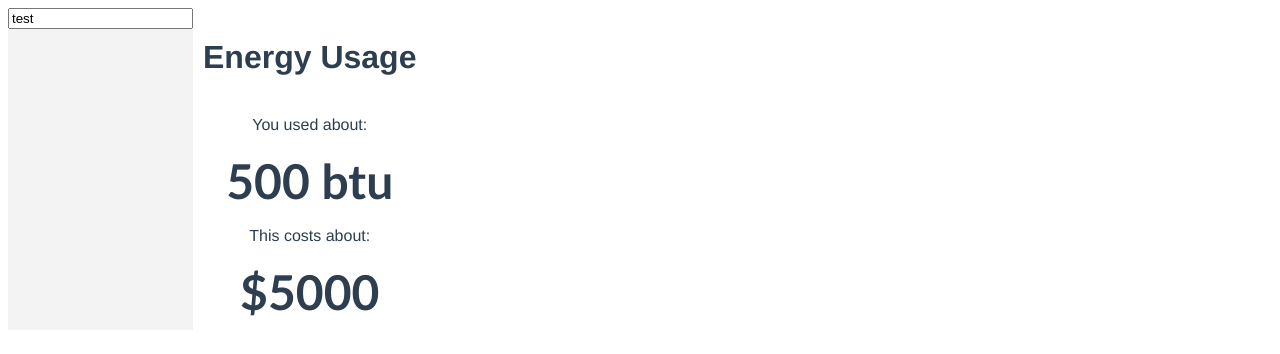
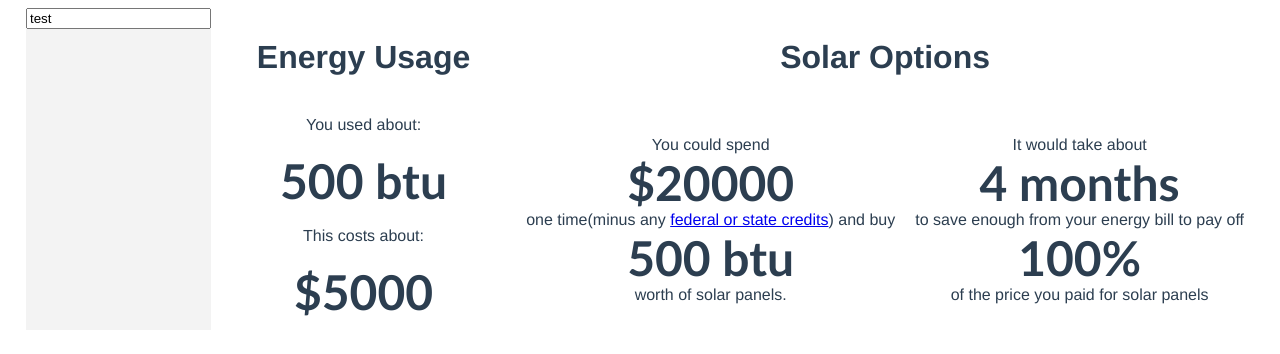
Before and after one commit to Vec-Tors/energy-frontend, a Vue app: page / in a window 1280 px wide. Shown: the top 354 px of the page. Built offline with nearby package versions, Linux system fonts and the light colour scheme.

Commit message:
solarOptions box done

```diff
--- a/src/App.vue
+++ b/src/App.vue
@@ -2,18 +2,20 @@
   <div id="app">
     <inputBox/>
     <energyUsageBox ppe="10" energy="500" units="btu"/>
+    <solarOptions ppe="10" energy="500" units="btu" pps="40"/>
   </div>
 </template>
 
 <script>
 import inputBox from './components/inputBox.vue'
 import energyUsageBox from './components/energyUsageBox.vue'
-
+import solarOptions from './components/solarOptions.vue'
 export default {
   name: 'App',
   components: {
     inputBox,
-    energyUsageBox
+    energyUsageBox,
+    solarOptions
   }
 }
 </script>
@@ -29,6 +31,7 @@ body{
   color: #2c3e50;
   display:flex;
   flex-wrap: wrap;
+  justify-content: space-around;
 
 }
 </style>
--- a/src/components/solarOptions.vue
+++ b/src/components/solarOptions.vue
@@ -1,7 +1,23 @@
 <template>
   <div id="main">
-    <span id="title"><h1>Solar Options</h1></span><br>
+    <h1 id="title">Solar Options</h1><br>
+    <div id="container">
+    <div id="flexItem">
+    <span class="secondBox">You could spend</span><br>
+    <span class="dataBox">${{energy*pps}}</span><br>
+    <span class="secondBox">one time(minus any <a href="https://www.energy.gov/eere/solar/homeowners-guide-federal-tax-credit-solar-photovoltaics">federal or state credits</a>) and buy</span><br>
+    <span class="dataBox">{{energy}} {{units}}</span><br>
+    <span class="secondBox">worth of solar panels. </span>
+    </div>
 
+    <div id="flexItem">
+    <span class="secondBox">It would take about</span><br>
+    <span class="dataBox">{{Math.round(energy*pps/(energy*ppe))}} months</span><br>
+    <span class="secondBox">to save enough from your energy bill to pay off</span><br>
+    <span class="dataBox">100%</span><br>
+    <span class="secondBox">of the price you paid for solar panels</span>
+    </div>
+    </div>
   </div>
 </template>
 
@@ -13,5 +29,28 @@ props:['energy','units','ppe','pps']
 </script>
 
 <style scoped>
+#main{
+    text-align: center;
+}
+#container{
+  display: flex;
+    flex-direction: row;
+    flex-wrap: wrap;
+    justify-content: space-around;
 
+}
+#flexItem{
+  padding: 10px ;
+}
+#title{
+  padding: 10px;
+}
+.secondBox {
+    background: white;
+}
+.dataBox{
+    font-family:'Trebuchet MS', 'Lucida Sans Unicode', 'Lucida Grande', 'Lucida Sans', Arial, sans-serif;
+    font-weight: bold;
+    font-size: 300%;
+}
 </style>
```
